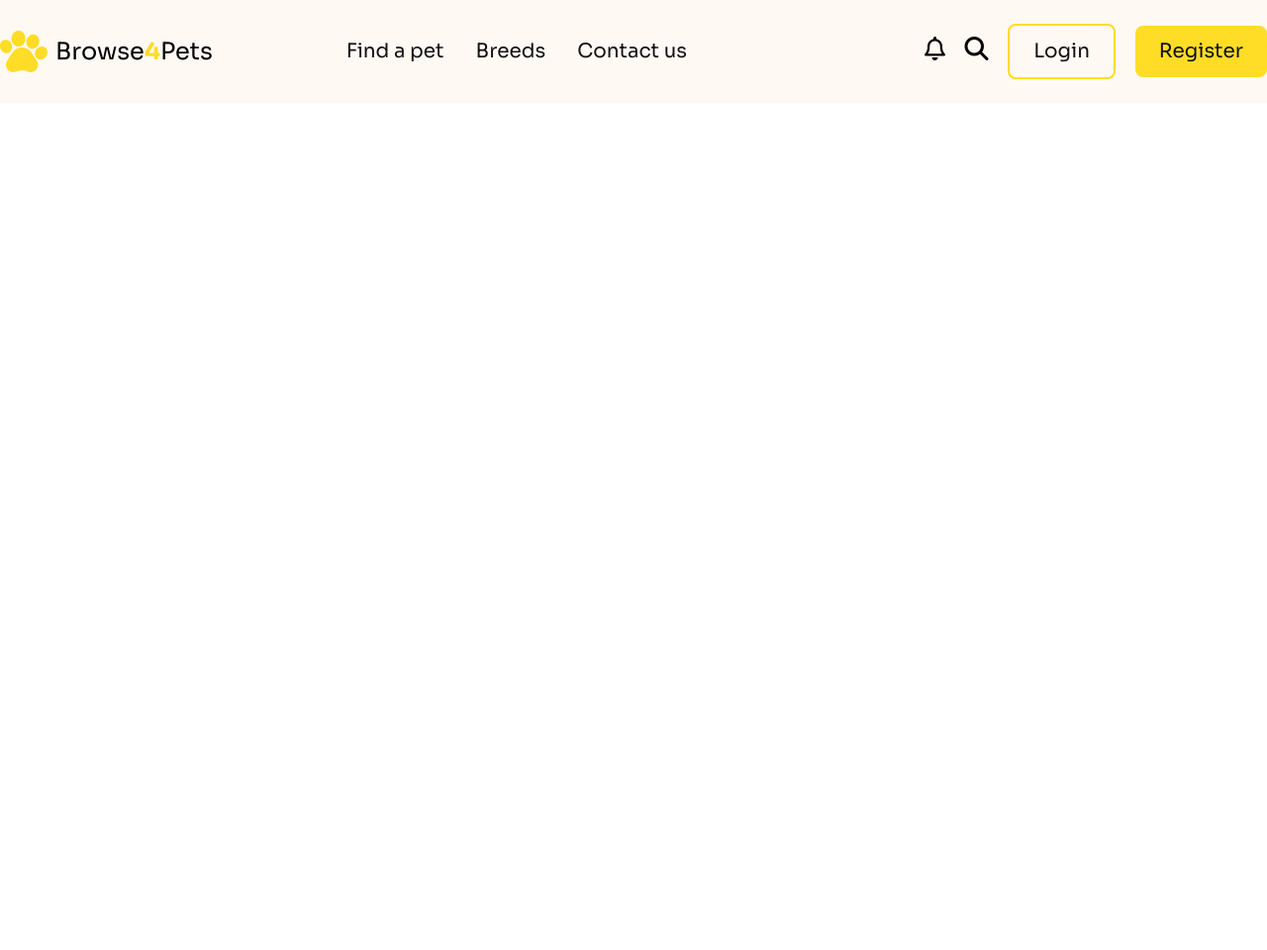
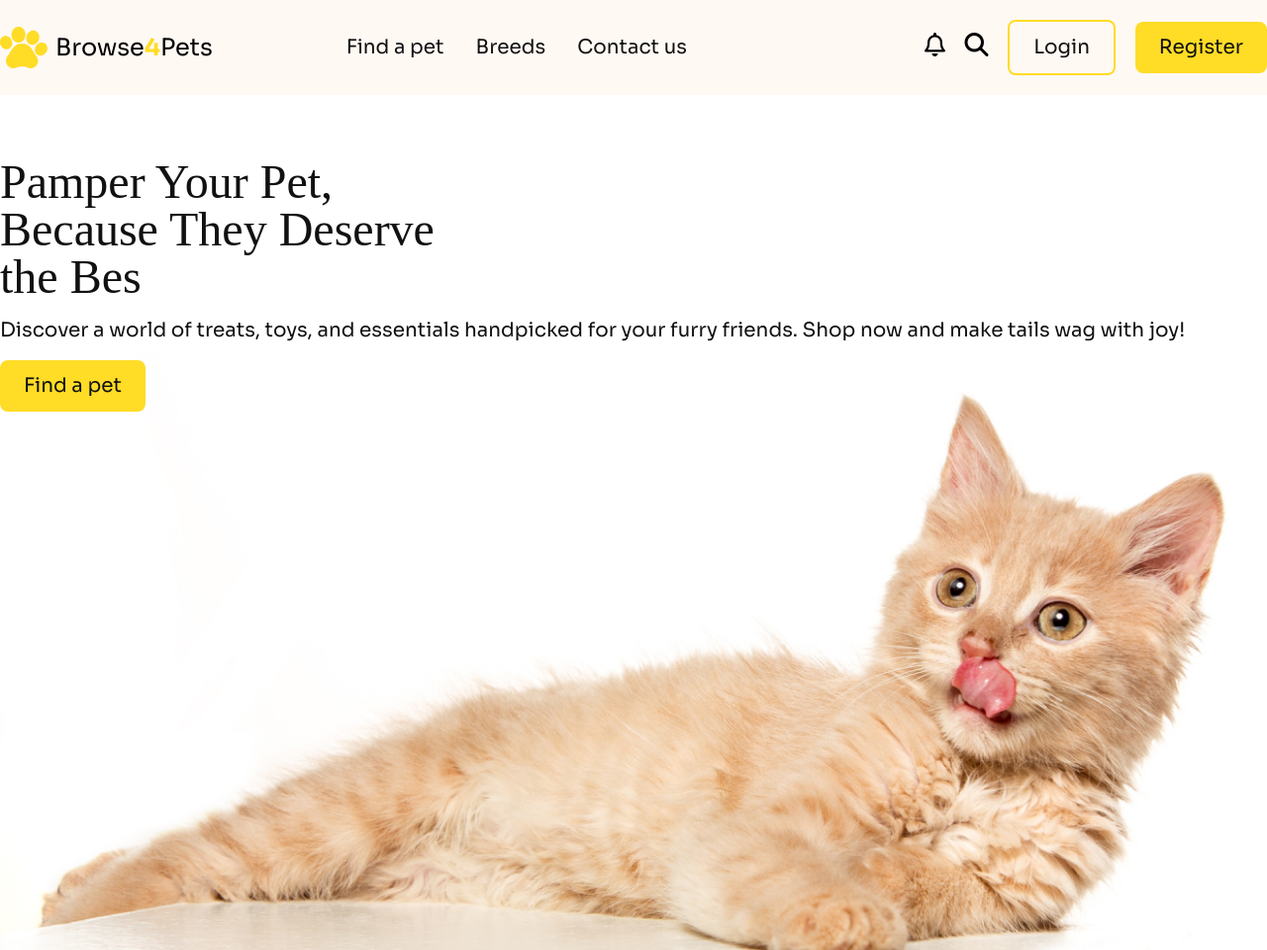
Before and after one commit to Captain-Kanak/PH-Assignment-3, a plain HTML site: page index.html in a window 1280 px wide. Shown: the whole page at 99% size. Before the commit the page ends 800 px from the top, so only its background shows below. Drawn offline with nearby package versions, Linux system fonts and the light colour scheme; a web font is replaced by a local one.

Commit message:
header complete

```diff
--- a/index.html
+++ b/index.html
@@ -18,8 +18,8 @@
     <!-- header start -->
     <header>
         <!-- navbar -->
-        <nav class="bg-[#FFF9F4] font-sora">
-            <section class="section-max-width flex justify-between items-center py-6">
+        <nav class="bg-[#FFF9F4]">
+            <section class="section-max-width flex justify-between items-center py-5">
                 <!-- website logo here -->
                 <div class="flex items-center gap-2">
                     <img src="./assets/logo-header.png" alt="">
@@ -49,6 +49,20 @@
                 </div>
             </section>
         </nav>
+        <!-- banner section -->
+        <section id="banner" class="section-max-width mt-8 lg:mt-16 px-4 lg:px-0 h-96 lg:h-lvh">
+            <!-- banner content -->
+            <div class="space-y-4">
+                <h1 class="font-adam-display text-3xl lg:text-5xl text-[#111111]">
+                    Pamper Your Pet, <br> Because They Deserve <br> the Bes
+                </h1>
+                <p id="banner-description" class="text-base lg:text-xl text-[#111111]">
+                    Discover a world of treats, toys, and essentials handpicked for your furry friends. Shop now and
+                    make tails wag with joy!
+                </p>
+                <button class="bg-[#FFDC26] text-base lg:text-xl text-[#111111] rounded-lg py-3 px-6">Find a pet</button>
+            </div>
+        </section>
     </header>
     <!-- main section start -->
     <main>
--- a/utilities.css
+++ b/utilities.css
@@ -1,5 +1,10 @@
 /* Import Google Fonts */
 @import url("https://fonts.googleapis.com/css2?family=ADLaM+Display&family=Sora:wght@100..800&display=swap");
+
+/* Google Fonts Family */
+.font-adam-display {
+  font-family: "ADLaM Display", serif;
+}
 
 /* Reset CSS */
 * {
@@ -7,14 +12,7 @@
   padding: 0;
   box-sizing: border-box;
   scroll-behavior: smooth;
-}
-
-/* Google Fonts Family */
-.font-sora {
   font-family: "Sora", serif;
-}
-.font-adam-display {
-  font-family: "ADLaM Display", serif;
 }
 
 .section-max-width {
@@ -22,8 +20,17 @@
   margin: 0 auto;
 }
 
+/* banner styles */
+#banner {
+  background-image: url("./assets/cat-big.png");
+  background-repeat: no-repeat;
+  background-position: bottom 0 right 0;
+  background-size: 100%;
+}
+
 /* Responsive Media Query */
 @media screen and (max-width: 576px) {
+  /* media for navbar */
   nav {
     padding: 0 1rem;
     border-bottom: 2px solid #7a7a7a;
@@ -33,3 +40,9 @@
     display: none;
   }
 }
+
+@media screen and (min-width: 1320px) {
+  #banner-description {
+    padding-right: 48rem;
+  }
+}
```
